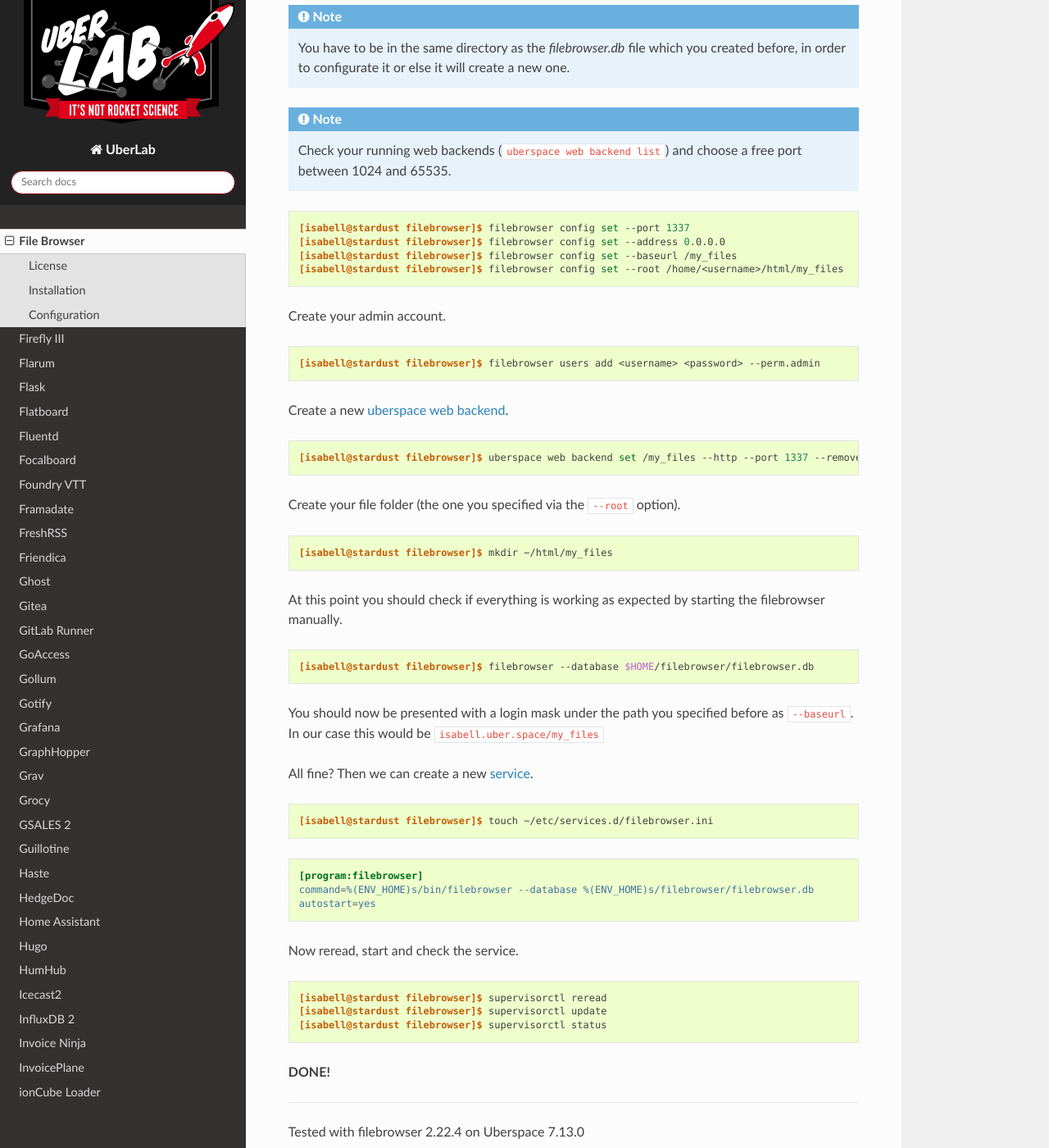
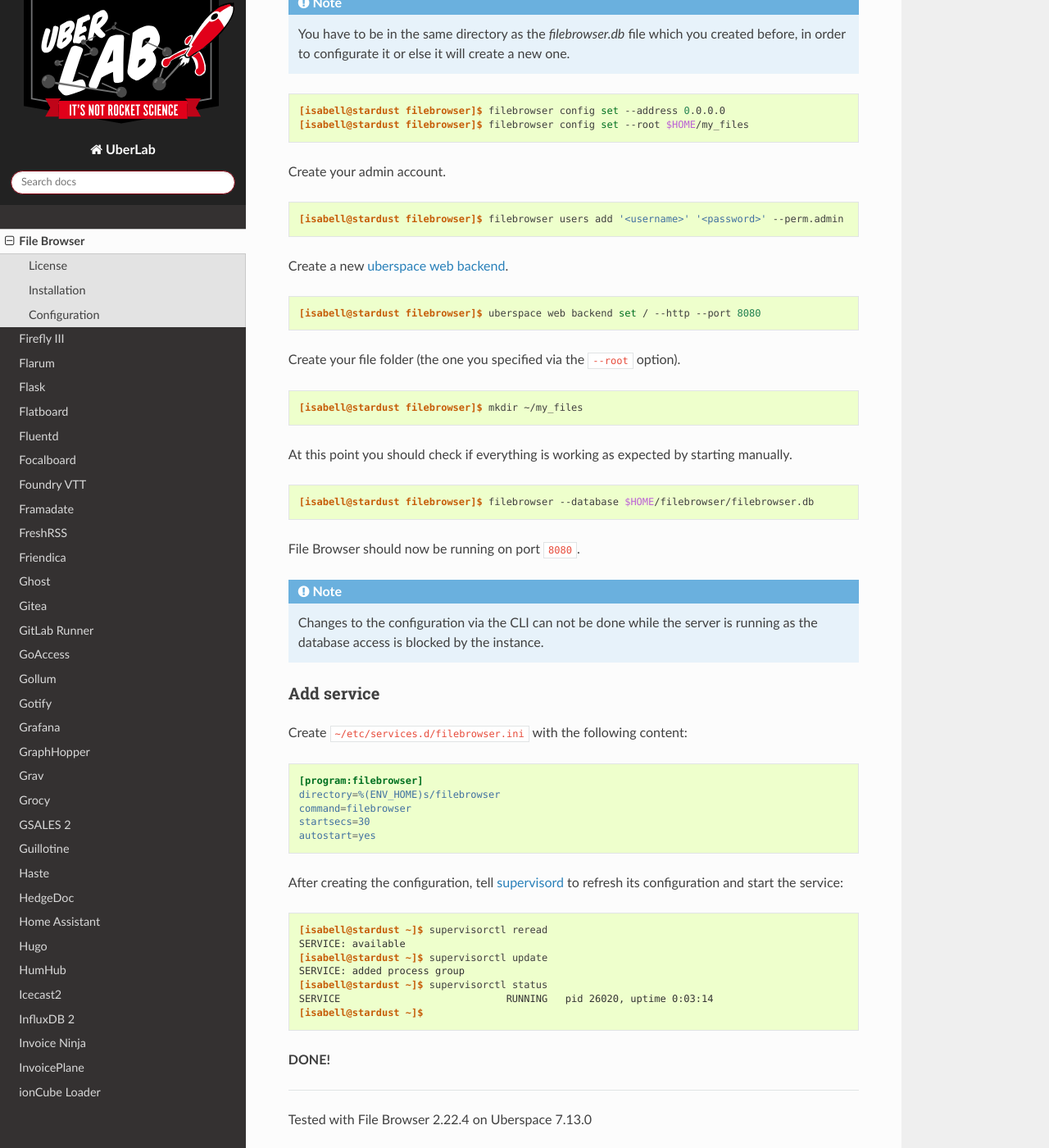
Before and after one commit to Uberspace/lab, a Sphinx documentation site: the page built from source/guide_filebrowser.rst, in a window 1280 px wide and 1400 px high, scrolled down 1649 px. Shown: the whole window at 82% size. Built offline with Sphinx 7.4.7 and the Read the Docs theme 2.0.0, drawn with Linux system fonts in a browser that asks for light colours; some of the changed text lies outside the part shown; grey boxes are pictures that could not be loaded.

Commit message:
[filebrowser] simplify setup

```diff
--- a/source/guide_filebrowser.rst
+++ b/source/guide_filebrowser.rst
@@ -12,13 +12,13 @@
   .. image:: _static/images/filebrowser.png
       :align: center
 
-##########
+############
 File Browser
-##########
+############
 
 .. tag_list::
 
-filebrowser_ provides a file managing interface within a specified directory and it can be used to upload, delete, preview, rename and edit your files.
+`File Browser`_ provides a file managing interface within a specified directory and it can be used to upload, delete, preview, rename and edit your files.
 It allows the creation of multiple users and each user can have its own directory. It can be used as a standalone app or as a middleware.
 
 ----
@@ -31,19 +31,18 @@
 License
 =======
 
-filebrowser is licensed under the `Apache License 2.0`_
+File Browser is licensed under the `Apache License 2.0`_
 
 Installation
 ============
 
 Download and extract the `latest release`_
--------------------
+------------------------------------------
 
 .. code-block:: console
 
  [isabell@stardust ~]$ cd ~/bin
- [isabell@stardust bin]$ wget <url_of_linux_amd64_filebrowser>
- [isabell@stardust bin]$ tar -xzf linux-amd64-filebrowser.tar.gz
+ [isabell@stardust bin]$ curl --location <url_of_linux_amd64_filebrowser> | tar -xzf - filebrowser
 
 Initialize a new database
 -------------------------
@@ -59,64 +58,58 @@
 =============
 
 .. note:: You have to be in the same directory as the *filebrowser.db* file which you created before, in order to configurate it or else it will create a new one.
-.. note:: Check your running web backends (``uberspace web backend list``) and choose a free port between 1024 and 65535.
 
 .. code-block:: console
 
- [isabell@stardust filebrowser]$ filebrowser config set --port 1337
  [isabell@stardust filebrowser]$ filebrowser config set --address 0.0.0.0
- [isabell@stardust filebrowser]$ filebrowser config set --baseurl /my_files
- [isabell@stardust filebrowser]$ filebrowser config set --root /home/<username>/html/my_files
+ [isabell@stardust filebrowser]$ filebrowser config set --root $HOME/my_files
 
 Create your admin account.
 
 .. code-block:: console
 
- [isabell@stardust filebrowser]$ filebrowser users add <username> <password> --perm.admin
+ [isabell@stardust filebrowser]$ filebrowser users add '<username>' '<password>' --perm.admin
 
 Create a new `uberspace web backend`_.
 
 .. code-block:: console
 
- [isabell@stardust filebrowser]$ uberspace web backend set /my_files --http --port 1337 --remove-prefix
+ [isabell@stardust filebrowser]$ uberspace web backend set / --http --port 8080
 
 Create your file folder (the one you specified via the ``--root`` option).
 
 .. code-block:: console
 
- [isabell@stardust filebrowser]$ mkdir ~/html/my_files
+ [isabell@stardust filebrowser]$ mkdir ~/my_files
 
-At this point you should check if everything is working as expected by starting the filebrowser manually.
+At this point you should check if everything is working as expected by starting manually.
 
 .. code-block:: console
 
  [isabell@stardust filebrowser]$ filebrowser --database $HOME/filebrowser/filebrowser.db
 
-You should now be presented with a login mask under the path you specified before as ``--baseurl``. In our case this would be ``isabell.uber.space/my_files``
+File Browser should now be running on port ``8080``.
 
-All fine? Then we can create a new service_.
+.. note:: Changes to the configuration via the CLI can not be done while the server is running as the database access is blocked by the instance.
 
-.. code-block:: console
+Add service
+-----------
 
- [isabell@stardust filebrowser]$ touch ~/etc/services.d/filebrowser.ini
+Create ``~/etc/services.d/filebrowser.ini`` with the following content:
 
 .. code-block:: ini
 
  [program:filebrowser]
- command=%(ENV_HOME)s/bin/filebrowser --database %(ENV_HOME)s/filebrowser/filebrowser.db
+ directory=%(ENV_HOME)s/filebrowser
+ command=filebrowser
+ startsecs=30
  autostart=yes
 
-Now reread, start and check the service.
-
-.. code-block:: console
-
- [isabell@stardust filebrowser]$ supervisorctl reread
- [isabell@stardust filebrowser]$ supervisorctl update
- [isabell@stardust filebrowser]$ supervisorctl status
+.. include:: includes/supervisord.rst
 
 **DONE!**
 
-.. _filebrowser: https://github.com/filebrowser/filebrowser
+.. _`File Browser`: https://github.com/filebrowser/filebrowser
 .. _`Apache License 2.0`: https://github.com/filebrowser/filebrowser/blob/master/LICENSE
 .. _`latest release`: https://github.com/filebrowser/filebrowser/releases/latest
 .. _`uberspace web backend`: https://manual.uberspace.de/web-backends.html
@@ -124,6 +117,6 @@
 
 ----
 
-Tested with filebrowser 2.22.4 on Uberspace 7.13.0
+Tested with File Browser 2.22.4 on Uberspace 7.13.0
 
 .. author_list::
```
